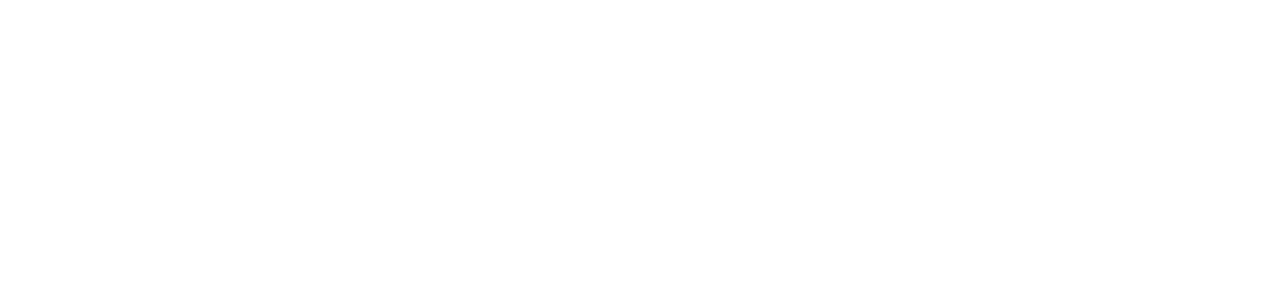
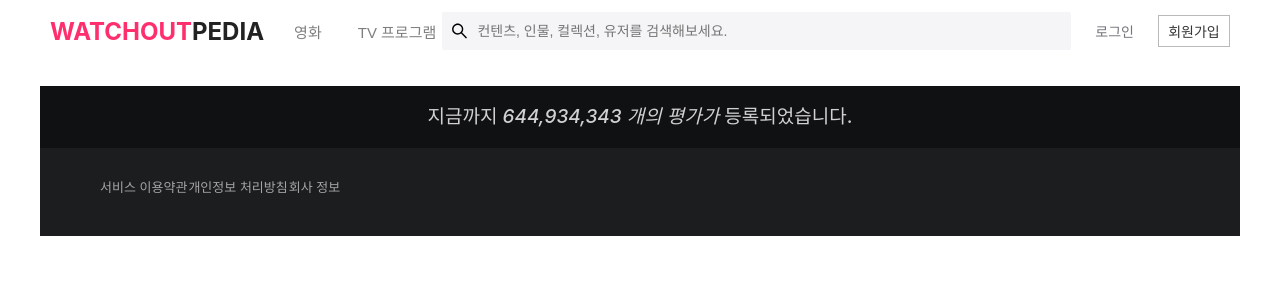
Before and after one commit to WanDuKong-pea/WatchaPedia, a React (Create React App) app: page /signin in a window 1280 px wide. Before the commit this address had no page. Shown: the top 300 px of the page. Built offline with nearby package versions, Linux system fonts and the light colour scheme.

Commit message:
로그인, 회원가입 라우팅 추가

```diff
--- a/src/App.tsx
+++ b/src/App.tsx
@@ -4,6 +4,8 @@
 import TvPage from './pages/TvPage';
 import MovieDetail from './pages/MovieDetail';
 import TvDetail from './pages/TvDetail';
+import Signin from './pages/Signin';
+import Signup from './pages/Signup';
 
 function App() {
   return (
@@ -13,6 +15,8 @@
         <Route path="/tv" element={<TvPage />} />
         <Route path="/movie/:id" element={<MovieDetail />} />
         <Route path="/tv/:id" element={<TvDetail />} />
+        <Route path="/signin" element={<Signin />} />
+        <Route path="/signup" element={<Signup />} />
       </Routes>
     </Router>
   );
--- a/src/components/Header.tsx
+++ b/src/components/Header.tsx
@@ -253,10 +253,14 @@
                             </SearchResultWrapper>
                         </SearchMenu>
                         <Menu>
-                            <SignIn>로그인</SignIn>
+                            <Link href="/signin">
+                                <SignIn>로그인</SignIn>
+                            </Link>
                         </Menu>
                         <Menu>
-                            <SignUp>회원가입</SignUp>
+                            <Link href="/signup">
+                                <SignUp>회원가입</SignUp>
+                            </Link>
                         </Menu>
                     </MenuList>
                 </MenuListWrapper>
--- a/src/components/Slider.tsx
+++ b/src/components/Slider.tsx
@@ -34,12 +34,14 @@
 `;
 
 const DEFAULT_SETTINGS: Settings = {
+  autoplay:true,
+  autoplaySpeed: 2000,
   dots: false,
   arrows: true,
   infinite: true,
   speed: 500,
   slidesToShow: 5,
-  slidesToScroll: 5,
+  slidesToScroll: 1,
   swipe: true,
   draggable: true,
   prevArrow: (
--- /dev/null
+++ b/src/pages/Signin.tsx
@@ -0,0 +1,27 @@
+import React from 'react';
+import Footer from '../components/Footer';
+import Header from '../components/Header';
+import styled from "@emotion/styled"
+
+const Main = styled.main`
+  max-width: 1200px;
+  margin: 0 auto;
+`;
+const Container = styled.div`
+  margin-top: 62px;
+  padding: 24px 0;
+`;
+
+const Signin: React.FC = () => (
+  <>
+    <Main>
+      <Container>
+        <Header />
+
+        <Footer />
+      </Container>
+    </Main>
+  </>
+)
+
+export default Signin;
--- /dev/null
+++ b/src/pages/Signup.tsx
@@ -0,0 +1,27 @@
+import React from 'react';
+import Footer from '../components/Footer';
+import Header from '../components/Header';
+import styled from "@emotion/styled"
+
+const Main = styled.main`
+  max-width: 1200px;
+  margin: 0 auto;
+`;
+const Container = styled.div`
+  margin-top: 62px;
+  padding: 24px 0;
+`;
+
+const Signup: React.FC = () => (
+  <>
+    <Main>
+      <Container>
+        <Header />
+
+        <Footer />
+      </Container>
+    </Main>
+  </>
+)
+
+export default Signup;
```
